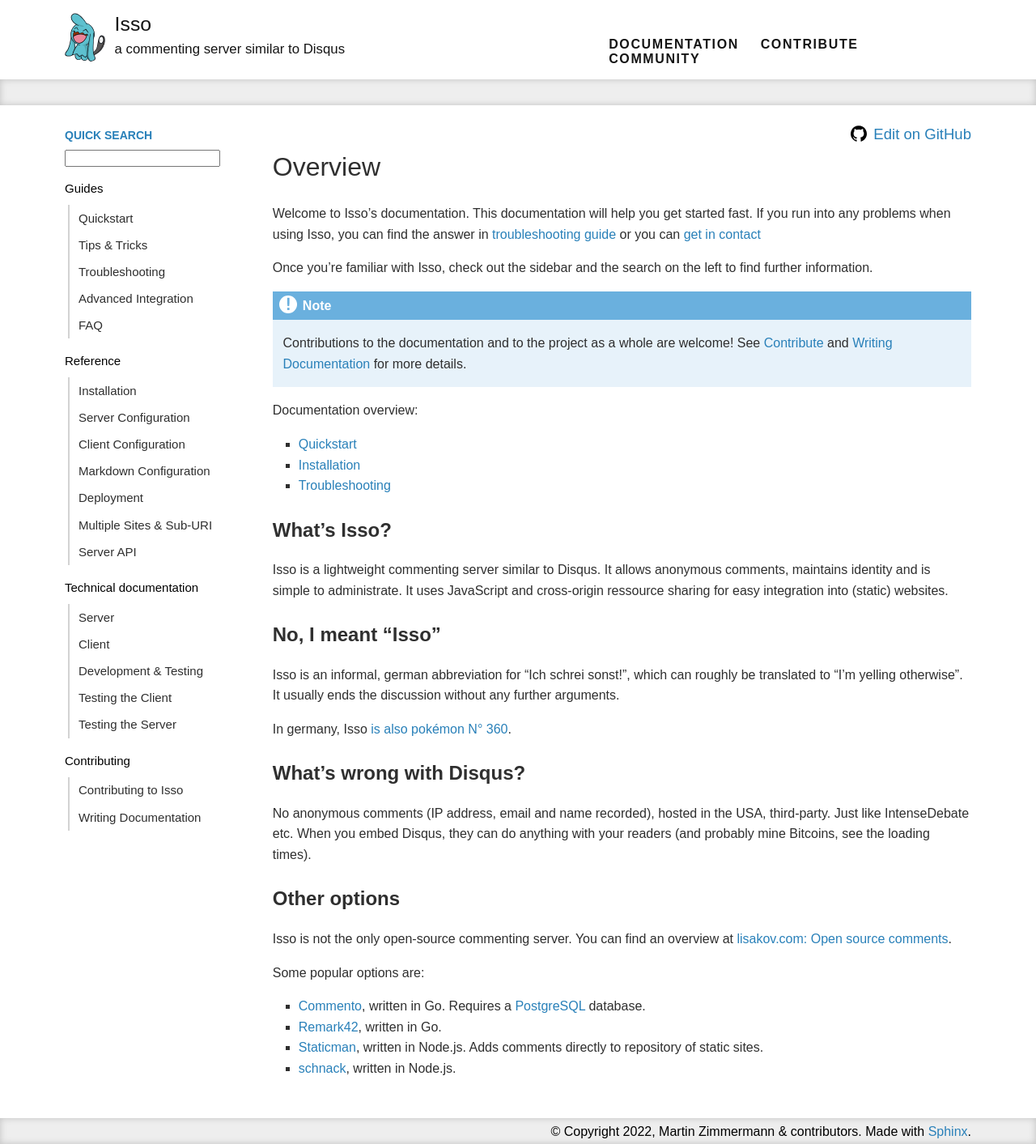
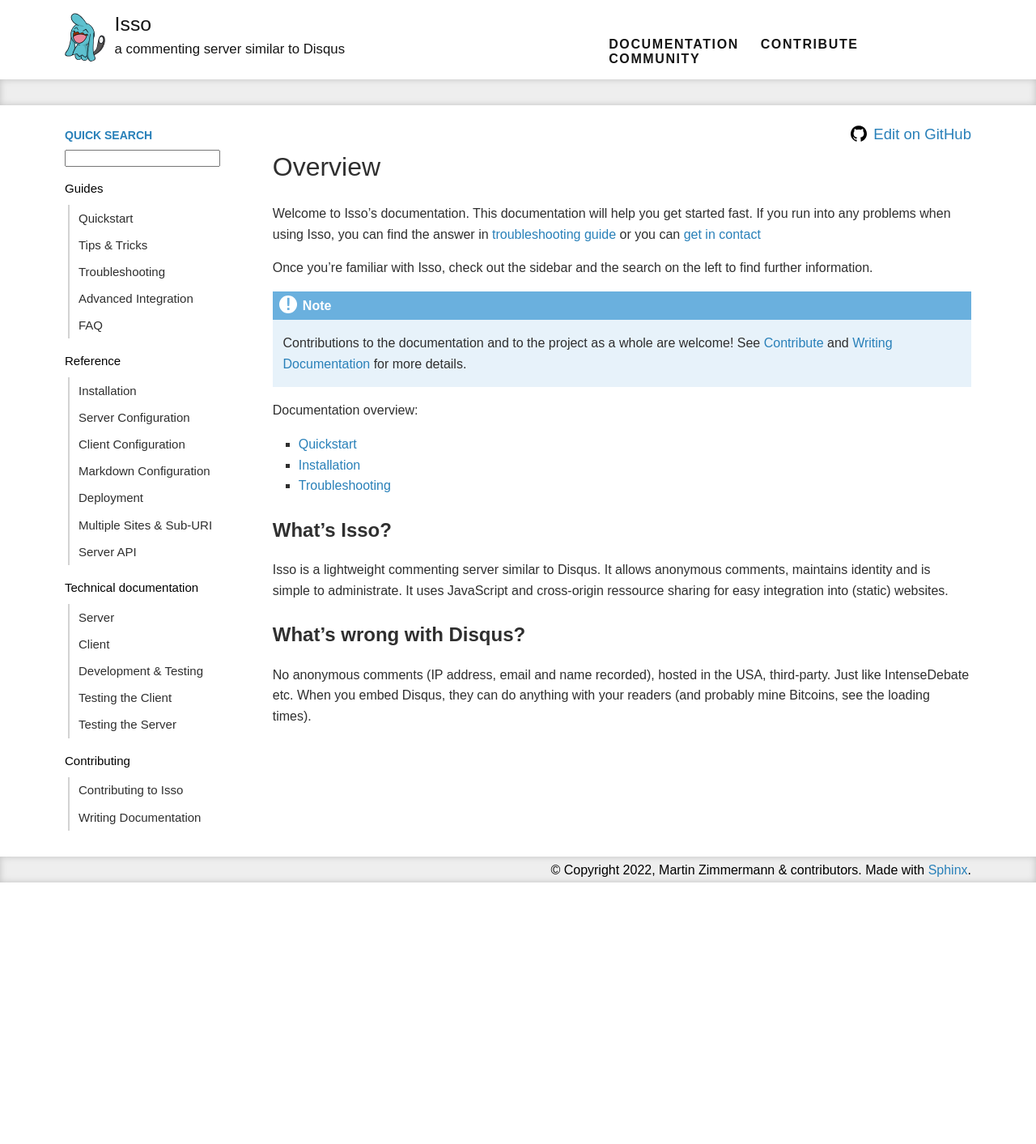
Before and after one commit to isso-comments/isso, a Sphinx documentation site: the page built from docs/docs/index.rst, in a window 1280 px wide. Shown: the whole page at 81% size. Built offline with Sphinx 7.4.7, drawn with Linux system fonts in a browser that asks for light colours; after the commit the page ends 1090 px from its top, so only the background shows below that.

Commit message:
docs: index: Move FAQs to faq, other options to community

```diff
--- a/docs/community.rst
+++ b/docs/community.rst
@@ -111,8 +130,7 @@
    **What's missing?**
 
    - Define and refine community standards
-   - Link to more related projects, investigate moving the "Other options"
-     section from the main docs here
+   - Link to more related projects
 
    Ideas:
 
--- a/docs/docs/index.rst
+++ b/docs/docs/index.rst
@@ -32,17 +32,6 @@
 comments, maintains identity and is simple to administrate. It uses JavaScript
 and cross-origin ressource sharing for easy integration into (static) websites.
 
-No, I meant "Isso"
-------------------
-
-Isso is an informal, german abbreviation for "Ich schrei sonst!", which can
-roughly be translated to "I'm yelling otherwise". It usually ends the
-discussion without any further arguments.
-
-In germany, Isso `is also pokémon N° 360`__.
-
-.. __: http://bulbapedia.bulbagarden.net/wiki/Wynaut_(Pok%C3%A9mon)
-
 What's wrong with Disqus?
 -------------------------
 
@@ -50,21 +39,3 @@
 third-party. Just like IntenseDebate etc. When you embed Disqus, they
 can do anything with your readers (and probably mine Bitcoins, see the loading
 times).
-
-Other options
--------------
-
-Isso is not the only open-source commenting server. You can find an overview at
-`lisakov.com: Open source comments <https://lisakov.com/projects/open-source-comments/>`_.
-
-Some popular options are:
-
-* `Commento <https://commento.io/>`_, written in Go. Requires a
-  `PostgreSQL <https://www.postgresql.org/>`_ database.
-
-* `Remark42 <https://remark42.com/>`_, written in Go.
-
-* `Staticman <https://staticman.net/>`_, written in Node.js. Adds comments
-  directly to repository of static sites.
-
-* `schnack <https://schnack.cool/>`_, written in Node.js.
```
Also changed, not shown: other parts of docs/community.rst (+19 -0 lines), docs/docs/guides/faq.rst (+13 -2 lines).
